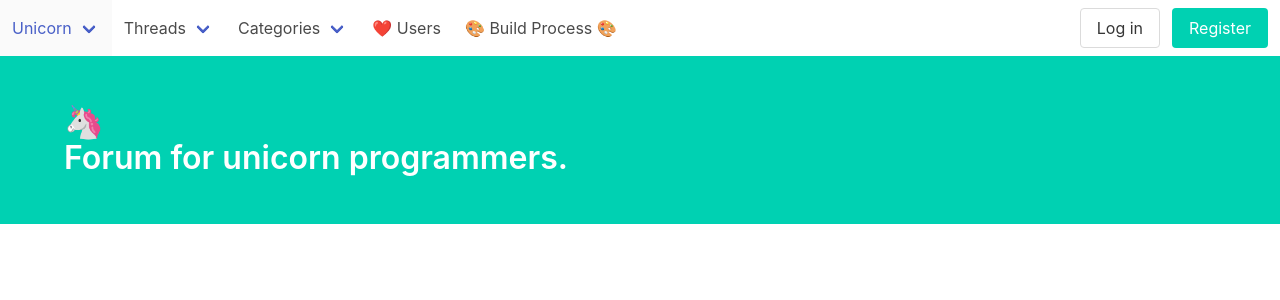
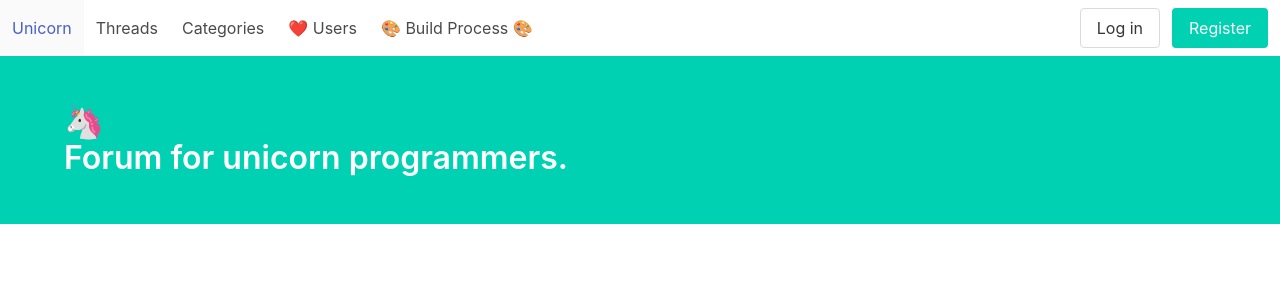
Before and after one commit to liubhub/unicorn-forum, a Django app: template forum/frontend/templates/frontend/index.html in a window 1280 px wide. Shown: the top 300 px of the page. Run offline with Django 3.2, Linux system fonts and the light colour scheme; the template is opened without the code that fills it, so the values that code supplies are empty; some libraries are stand-ins or nearby versions.

Commit message:
fix template

```diff
--- a/forum/frontend/src/components/Menu/button-event-listeners.js
+++ b/forum/frontend/static/frontend/button-event-listeners.js
@@ -14,8 +14,4 @@ document.addEventListener('DOMContentLoaded', function () {
 
     var registerButton = document.getElementById('register');
     var loginButton = document.getElementById('login');
-
-    // registerButton.onclick
-    // loginButton.onclick
-
   });
--- a/forum/frontend/templates/frontend/menu.html
+++ b/forum/frontend/templates/frontend/menu.html
@@ -9,25 +9,19 @@
 
     <div id="navMenubd-example" class="navbar-menu">
         <div class="navbar-start">
-            <div class="navbar-item has-dropdown is-hoverable">
-                <a href="#" class="navbar-link">
+            <a class="navbar-item is-hoverable">
                Unicorn
             </a>
-            </div>
-            <div class="navbar-item has-dropdown is-hoverable is-mega">
-                <a class="navbar-link">
+            <a class="navbar-item  is-hoverable">
                 Threads
             </a>
-            </div>
-            <div class="navbar-item has-dropdown is-hoverable">
-                <a class="navbar-link">
+            <a class="navbar-item is-hoverable">
                 Categories
             </a>
-            </div>
-            <a class="navbar-item " href="http://bulma.io/expo/">
+            <a class="navbar-item is-hoverable" href="http://bulma.io/expo/">
                 <span class="bd-emoji">❤️</span> &nbsp;Users
             </a>
-            <a class="navbar-item " href="http://bulma.io/love/">
+            <a class="navbar-item is-hoverable" href="http://bulma.io/love/">
                 <span class="bd-emoji">🎨</span> &nbsp;Build Process&nbsp;
                 <span class="bd-emoji">🎨</span>
             </a>
@@ -62,4 +56,5 @@
 {% load static %}
 <script src="{% static "frontend/login.js" %}"></script>
 <script src="{% static "frontend/register.js" %}"></script>
+<script src="{% static "frontend/button-event-listeners.js" %}"></script>
 {% block 'navbar' %} {% endblock %}
```
Lines whose indentation alone changed are shown as unchanged.
